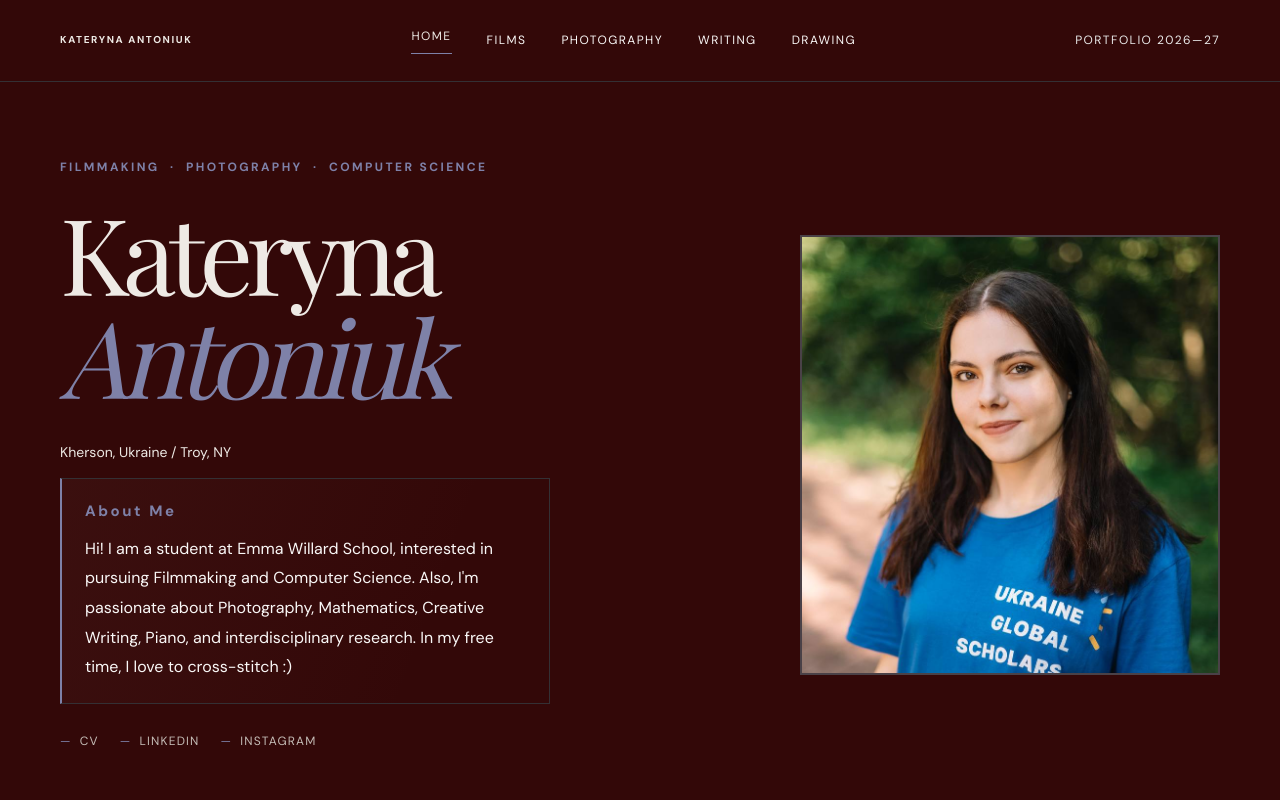
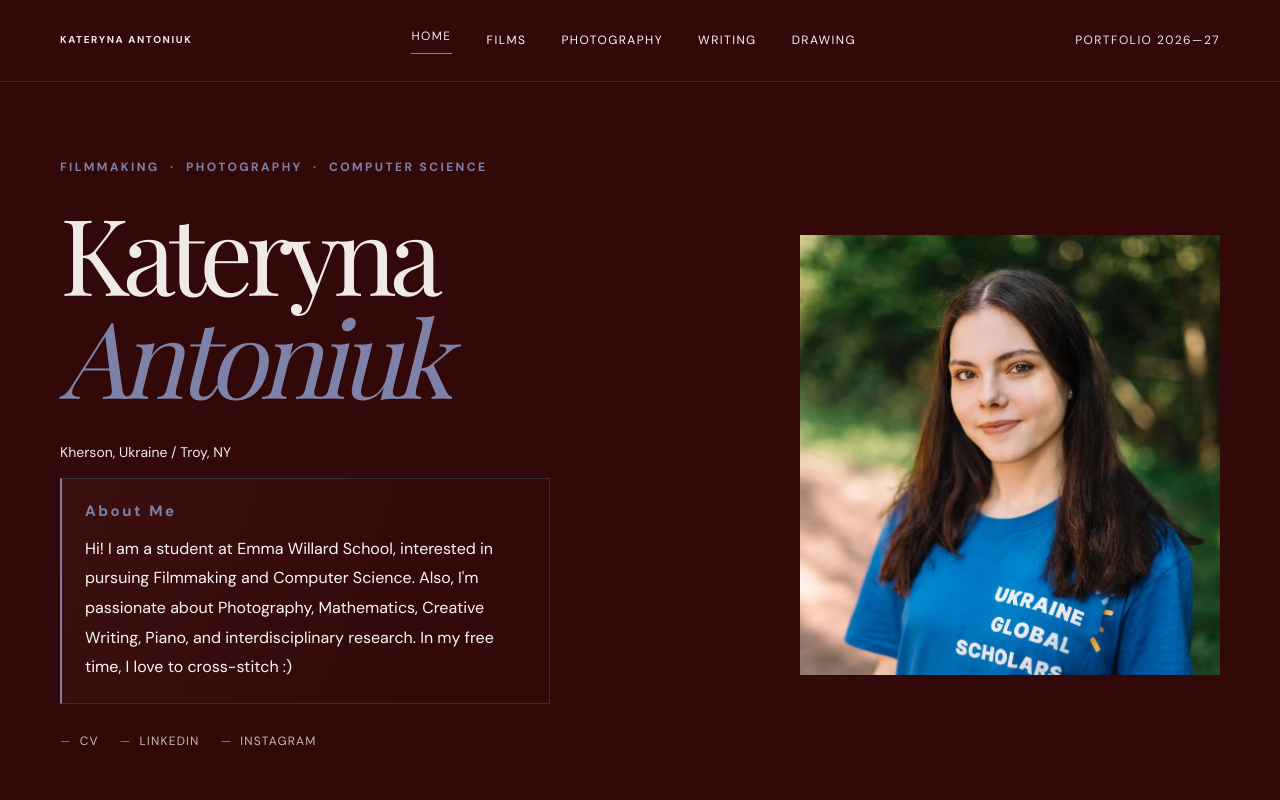
Before and after one commit to qqvenxx/artportoflio, a plain HTML site: page index.html in a window 1280 px wide. Shown: the top 800 px of the page. Drawn offline with nearby package versions, Linux system fonts and the light colour scheme; a web font is replaced by a local one.

Commit message:
Update main.css

```diff
--- a/main.css
+++ b/main.css
@@ -256,3 +256,26 @@ h1, h2, h3, p { margin-top: 0; }
   html { scroll-behavior: auto; }
   *, *::before, *::after { transition-duration: .01ms !important; }
 }
+.portrait-placeholder::before,
+.portrait-placeholder::after,
+.portrait-wrap::before,
+.portrait-wrap::after,
+.portrait-crosshair {
+    display: none !important;
+    content: none !important;
+}
+.portrait-placeholder {
+    border: none !important;
+    outline: none !important;
+    box-shadow: none !important;
+    background: transparent !important;
+}
+.portrait-image {
+    display: block;
+    width: 100%;
+    height: 100%;
+    object-fit: cover;
+    border: none;
+    outline: none;
+    box-shadow: none;
+}
```
